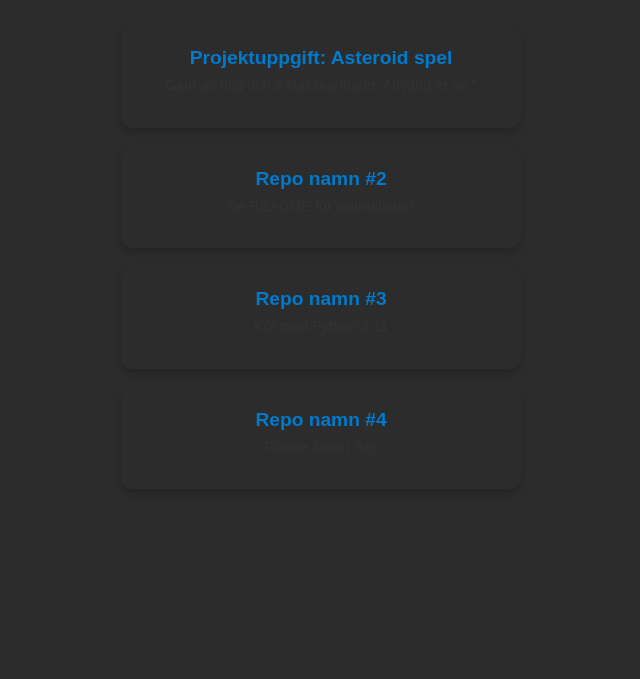
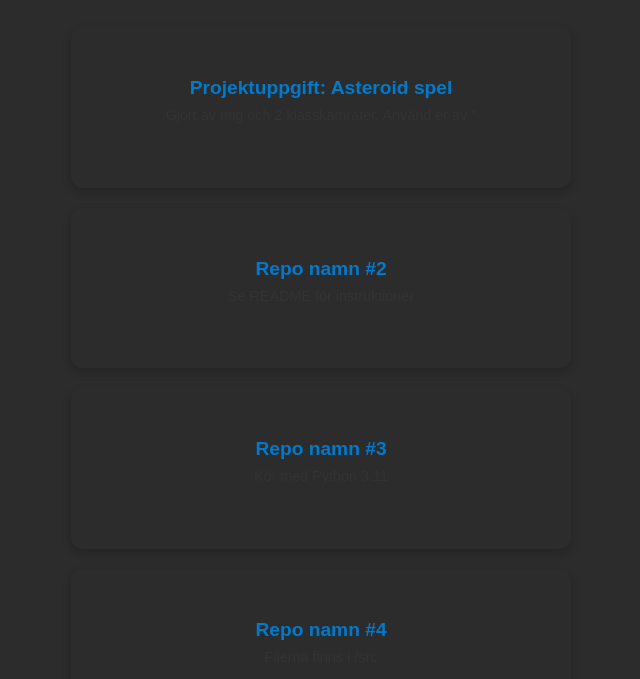
Before and after one commit to loxxyy/loxxyy.github.io, a plain HTML site: page index.html in a window 1280 px wide. Shown: the part 101-780 px from the top of the page, without its empty margins (319-959 px from the left). Drawn offline with Linux system fonts and the light colour scheme.

Commit message:
Update index.html

```diff
--- a/index.html
+++ b/index.html
@@ -25,12 +25,12 @@
       display: flex;
       flex-direction: column;
       gap: 20px;
-      max-width: 400px;
+      max-width: 500px;
       width: 90%;
     }
     .card {
       color: #e0e0e0; /* Ljusgrå bakgrund */
-      padding: 20px;
+      padding: 50px;
       border-radius: 12px;
       text-align: center;
       box-shadow: 0 4px 10px rgba(0,0,0,0.2);
```
